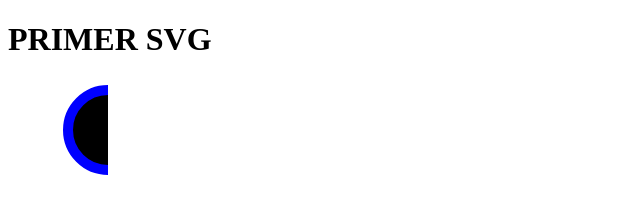
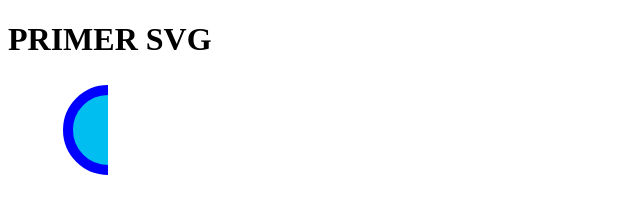
Before and after one commit to rangel0260/SVG, a website: page public_html/index.html in a window 1280 px wide. Shown: the whole page, without its empty margins (0-640 px from the left). Drawn offline with Linux system fonts and the light colour scheme.

Commit message:
Test inicial

```diff
--- a/public_html/index.html
+++ b/public_html/index.html
@@ -19,7 +19,7 @@ and open the template in the editor.
 
 <p>
     <svg width="100" height="100" viebox="0 0 100 100">
-    <circle cx="100" cy="50" r="40" fill="00bff0" stroke="blue" stroke-width="10"
+    <circle cx="100" cy="50" r="40" fill="#00bff0" stroke="blue" stroke-width="10"
 </p>
 
 <footer>
```
